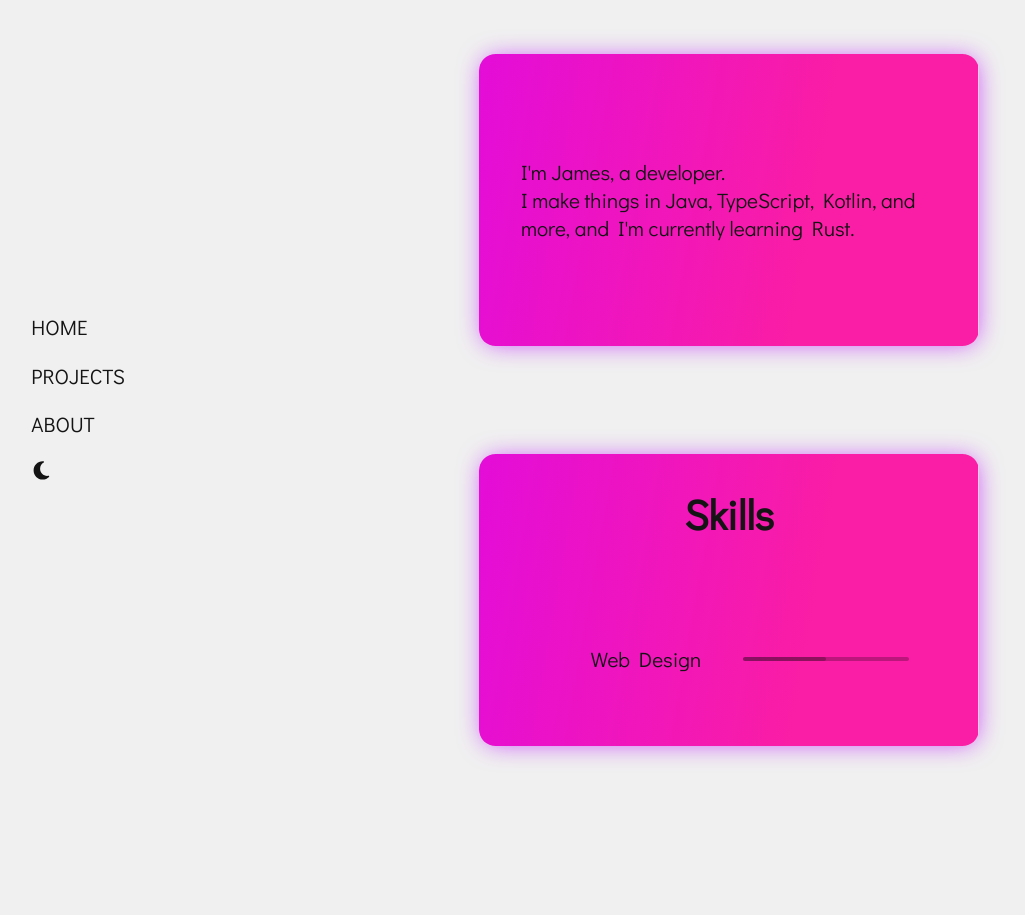
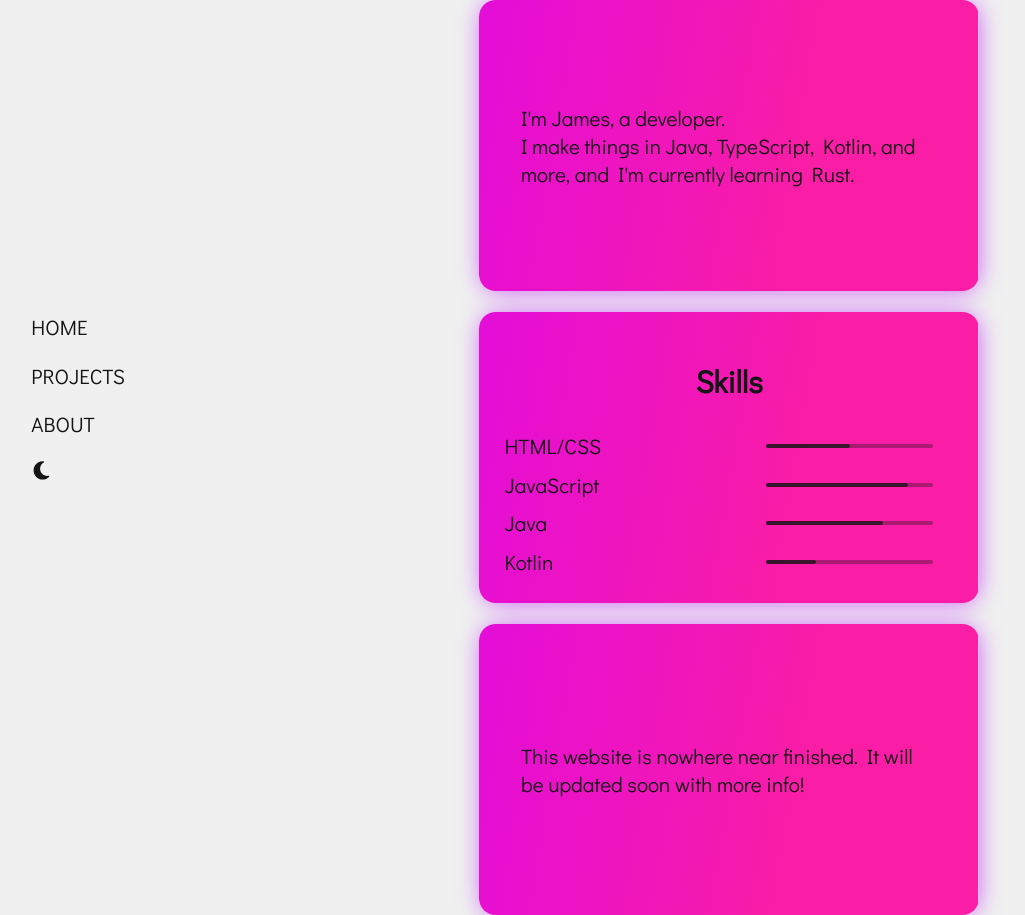
Before and after one commit to Xyphyn/Xylight, a SvelteKit app: page /about in a window 1280 px wide. Shown: the whole page, without its empty margins (3-1028 px from the left). Before the commit the page ends 800 px from the top, so only its background shows below. Built offline with nearby package versions, Linux system fonts and the light colour scheme.

Commit message:
Added skills section

```diff
--- a/package.json
+++ b/package.json
@@ -24,10 +24,6 @@
 	},
 	"type": "module",
 	"dependencies": {
-		"@fortawesome/free-brands-svg-icons": "^6.2.0",
-		"@fortawesome/free-solid-svg-icons": "^6.2.0",
-		"svelte-fa": "^3.0.3",
-		"svelte-particles": "^2.5.1",
 		"svelte-preprocess": "^4.10.7"
 	}
 }
--- a/src/components/GradientCard.svelte
+++ b/src/components/GradientCard.svelte
@@ -30,8 +30,10 @@
         height: min-content;
         border-radius: 0.8rem;
         box-shadow: 1px 1px 24px -3px rgba(186, 12, 253, 0.7);
-        display: grid;
-        place-items: center;
+        display: flex;
+        align-items: center;
+        justify-content: center;
+        flex-direction: column;
         transition: all 0.5s ease-in-out;
     }
 </style>
--- a/src/components/ProgressBar.svelte
+++ b/src/components/ProgressBar.svelte
@@ -3,21 +3,31 @@
     export let progress = 1
 </script>
 
+
 <div class="progressbar-bg">
     <div class="progressbar-fg" style="width: {progress}%;" />
+
 </div>
-
 <style>
     .progressbar-bg {
-        background-color: rgba(0, 0, 0, 0.25);
+        background-color: rgba(var(--text-color), 0.35);
         height: 4px;
         border-radius: 4px;
         max-width: 8rem;
         width: 100%;
+        margin-right: 1rem;
+        display: inherit;
+        align-items: inherit;
+        justify-content: inherit;
+
+	}
+
+    .percentage {
+
     }
 
     .progressbar-fg {
-        background-color: rgba(1, 1, 1, 0.25);
+        background-color: rgba(var(--text-color), 0.75);
         border-radius: 4px;
         height: 4px;
     }
--- a/src/routes/+page.svelte
+++ b/src/routes/+page.svelte
@@ -39,6 +39,7 @@
         display: grid;
         place-items: center;
         width: 100%;
+        height: 100%;
         animation-name: square-anim;
         animation-duration: 0.4s;
         animation-timing-function: cubic-bezier(0.17, 0.67, 0.38, 0.96);
--- a/src/routes/about/+page.svelte
+++ b/src/routes/about/+page.svelte
@@ -12,32 +12,56 @@
         </p>
     </GradientCard>
     <GradientCard>
-        <h1>Skills</h1>
+        <h2>Skills</h2>
         <div class="bar-container">
-            <p>Web Design</p>
+            <p class="label">HTML/CSS</p>
             <ProgressBar progress={50} />
         </div>
+        <div class="bar-container">
+        	<p class="label">JavaScript</p>
+        	<ProgressBar progress={85} />
+        </div>
+        <div class="bar-container">
+			<p class="label">Java</p>
+			<ProgressBar progress={70} />
+        </div>
+        <div class="bar-container">
+        	<p class="label">Kotlin</p>
+        	<ProgressBar progress={30} />
+        </div>
+    </GradientCard>
+    <GradientCard>
+    	<p>
+             This website is nowhere near finished. It will be updated soon with more info!
+    	</p>
     </GradientCard>
 </div>
 
 <style>
+
     .bar-container {
         display: flex;
-        justify-content: center;
+        justify-content: space-between;
         align-items: center;
-        width: 100%;
+        width: 90%;
+        padding-top: 0.25rem;
+        padding-bottom: 0.25rem;
+        margin-left: 1rem;
+        margin-right: 1rem;
     }
 
     .container {
         display: grid;
         place-items: center;
         width: 100%;
+        height: 100%;
         animation-name: square-anim;
         animation-duration: 0.4s;
         animation-timing-function: cubic-bezier(0.17, 0.67, 0.38, 0.96);
+        gap: 1rem;
     }
 
-    p {
+    p:not(.label) {
         margin: 2rem;
     }
 </style>
```
